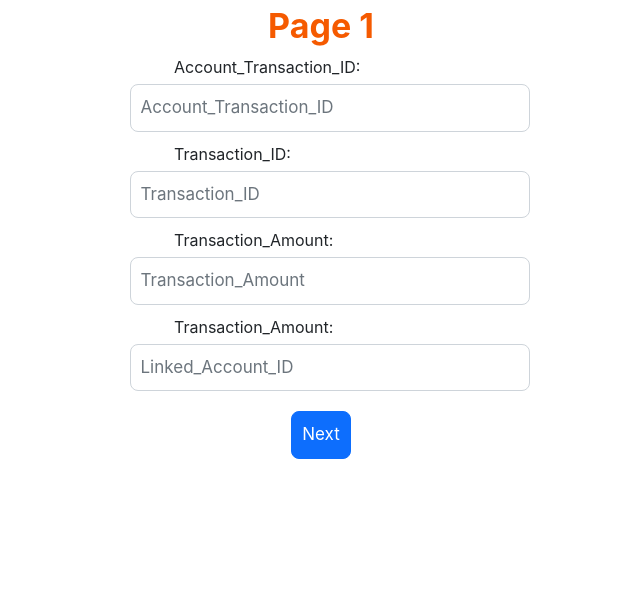
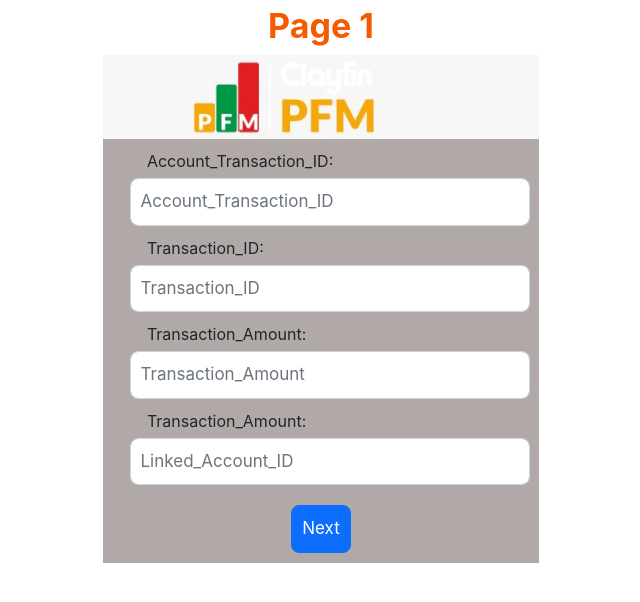
Before and after one commit to 69Moto/frntend, a React (Create React App) app: page / in a window 1280 px wide. Shown: the top 602 px of the page, without its empty margins (319-959 px from the left). Built offline with nearby package versions, Linux system fonts and the light colour scheme.

Commit message:
update first page

```diff
--- a/src/screens/First.js
+++ b/src/screens/First.js
@@ -2,15 +2,20 @@ import React from 'react';
 import FormButton from '../components/FormButton';
 import FormInput from '../components/FormInput';
 import './Style.css';
+import Img1 from "../components/Images/Img1.jpeg"
 
 export default function First({ page, setPage, formData, setFormData }) {
 
     return (
         <>
+
+            <div className='main'>
+    <div className='contr'>    <div>
             <form
 
             >
-                <div  className='start'>  Account_Transaction_ID:</div>
+                <div className='centerr'><img className='log' src={Img1}/></div>
+                <div  className='start' style={{paddingTop:"10px"}}>  Account_Transaction_ID:</div>
 
                 <div
                   className='centerr'
@@ -63,55 +68,12 @@ export default function First({ page, setPage, formData, setFormData }) {
                  }}
              /></div>
 
+
             </form>
+            </div></div></div>
 
-  {/* <div className="container">
 
-          <form>
-            <label for="fname">Third Name</label>
-            <input className="inp" name="firstname" placeholder="Your name.." />
-            <div>
-              <label for="lname"></label>
-            </div>
-            <label for="lname">Email</label>
-            <input
-              className="inp"
-              id="lname"
-              name="lastname"
-              placeholder="Your email.."
-            />
-            <div>
-              <label for="lname"></label>
-            </div>
-            <label for="lname">PassWord</label>
-            <input
-              className="inp"
-              id="lname"
-              name="lastname"
-              placeholder="Enter your password.."
-            />
-            <div>
-              <label for="lname"></label>
-            </div>
-            <label for="lname">MobileNo</label>
-            <input
-              className="inp"
-              id="lname"
-              name="lastname"
-              placeholder="Enter your mobile no..."
-            />
-            <div>
-              <label for="lname"></label>
-            </div>
-            <div style={{ margin: "auto", width: "100px" }}>
-              <button >
-                Send
-              </button>
-            </div>
-          </form>
-        </div>
 
- */}
 
         </>
     )
--- a/src/screens/Style.css
+++ b/src/screens/Style.css
@@ -22,8 +22,24 @@
 
     text-align: center;
     justify-content: center;
+
 }
 
 .start{
-    margin-left: 493px;
+    margin-left: 10%;
 }
+.main{
+    width: 34%;
+    height:34%;
+    background-color: blue;
+
+   margin: auto;
+}
+.contr{
+   background-color: rgb(177, 168, 168);
+margin: auto;
+
+}
+.log{
+    max-width: 100%;
+}
```
Also changed, not shown: src/components/Images/Img1.jpeg (added), src/components/Images/Img2.jpeg (added), src/screens/MSForms.js (line endings or trailing spaces).
